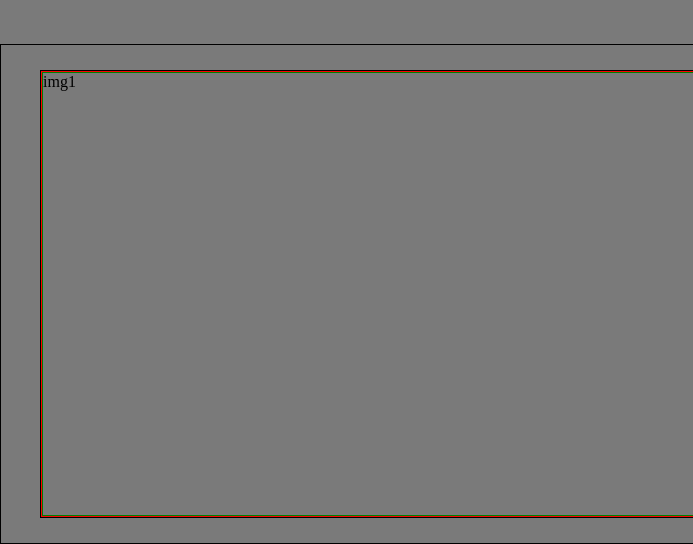
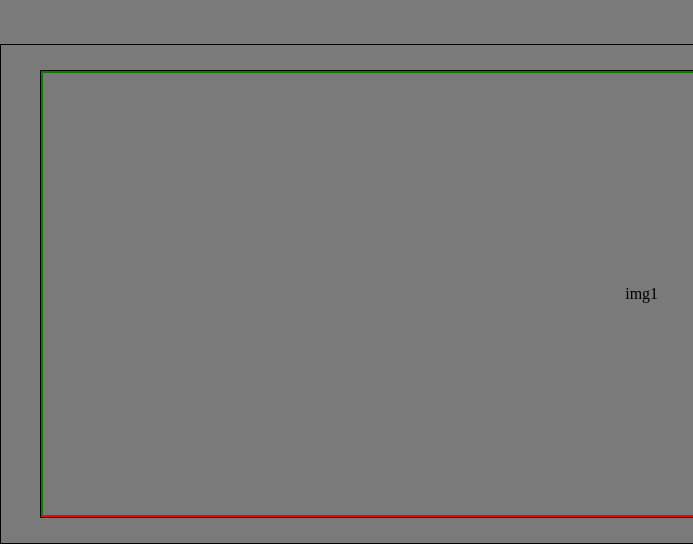
Before and after one commit to V-Le/dynamic-ui, a plain HTML site: page index.html in a window 1280 px wide. Shown: the part 476-1020 px from the top of the page, 0-693 px from the left. Drawn offline with Linux system fonts and the light colour scheme.

Commit message:
adding slider div sections

```diff
--- a/styles/style.css
+++ b/styles/style.css
@@ -133,18 +133,24 @@ html {
   border: 1px solid  black;
   width: 1200px;
   height: 100%;
+  position: relative;
   overflow: hidden;
 }
 
 .slider__container {
   border: 1px solid red;
   display: flex;
+  position: absolute;
   width: 3600px;
   height: 100%;
+  left: 0px;
 }
 
 .slider__image__container {
   border: 1px solid green;
+  display: flex;
+  align-items: center;
+  justify-content: center;
   width: 1200px;
   height: 100%;
 }
```
